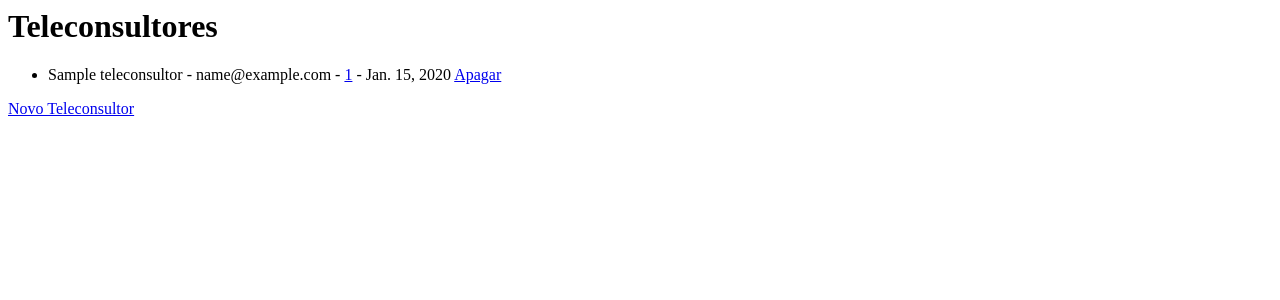
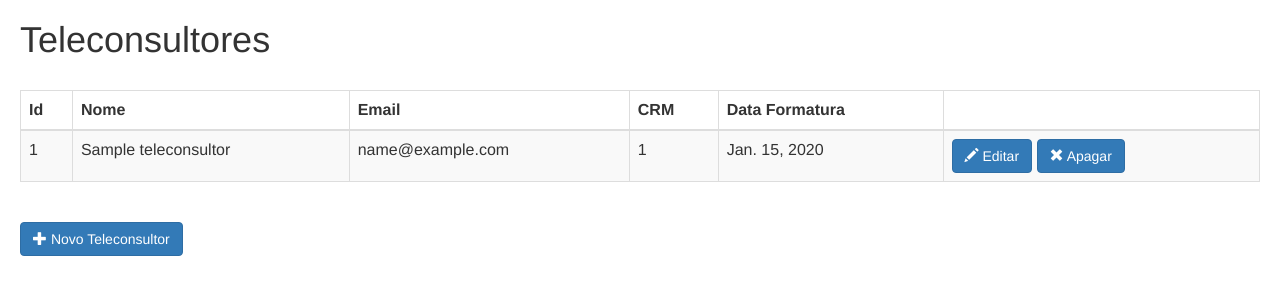
Before and after one commit to vinigfer/desafio_telesaude, a Django app: page /desafio/teleconsultor in a window 1280 px wide. Shown: the top 300 px of the page. Run offline with Django 3.2, Linux system fonts and the light colour scheme; tables that the repository leaves empty hold one stand-in row (values such as "Sample post"); some libraries are stand-ins or nearby versions.

Commit message:
- Melhorado visual da tela que lista os teleconsultores

```diff
--- a/desafio/templates/teleconsultor_list.html
+++ b/desafio/templates/teleconsultor_list.html
@@ -1,12 +1,47 @@
-<h1>Teleconsultores</h1>
-<ul>
-    {% for teleconsultor in object_list %}
-    <li>{{ teleconsultor.nome }} - {{ teleconsultor.email }} -
-    <a href="{% url "teleconsultor_edit" teleconsultor.id %}">{{ teleconsultor.crm }}</a>
-    - {{ teleconsultor.data_formatura }}
-    <a href="{% url "teleconsultor_delete" teleconsultor.id %}">Apagar</a>
-    </li>
-    {% endfor %}
-</ul>
+{% load bootstrap3 %}
+{% bootstrap_css %}
+{% bootstrap_javascript %}
+{% bootstrap_messages %}
 
-<a href="{% url "teleconsultor_new" %}">Novo Teleconsultor</a>
+<h1 style="padding-left: 20px">Teleconsultores</h1>
+
+<div style="padding: 20px" class="table-responsive">
+    <table class="table table-striped table-bordered table-hover">
+        <thead>
+            <tr>
+            <th>Id</th>
+            <th>Nome</th>
+            <th>Email</th>
+            <th>CRM</th>
+            <th>Data Formatura</th>
+            <th></th>
+            </tr>
+        </thead>
+    <tbody>
+        {% for teleconsultor in object_list %}
+        <tr>
+            <td>{{ teleconsultor.id }}</td>
+            <td>{{ teleconsultor.nome }}</td>
+            <td>{{ teleconsultor.email }}</td>
+            <td>{{ teleconsultor.crm }}</td>
+            <td>{{ teleconsultor.data_formatura }}</td>
+            <td>
+                <a class="btn btn-primary"
+                    href='{% url "teleconsultor_edit" teleconsultor.id %}' >
+                    <span class="glyphicon glyphicon-pencil"></span> Editar
+                </a>
+                <a class="btn btn-primary"
+                    href='{% url "teleconsultor_delete" teleconsultor.id %}' >
+                    <span class="glyphicon glyphicon-remove"></span> Apagar
+                </a>
+            </td>
+        </tr>
+        {% endfor %}
+    </tbody>
+    </table>
+</div>
+
+<a style="margin-left: 20px"
+    class="btn btn-primary" href='{% url "teleconsultor_new" %}' >
+    <span class="glyphicon glyphicon-plus"></span> Novo Teleconsultor
+</a>
```
